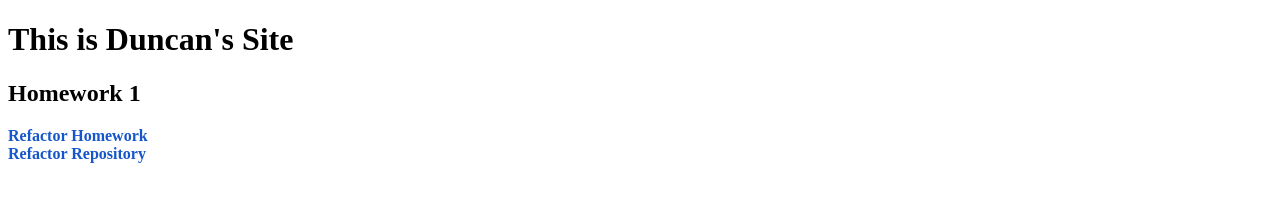
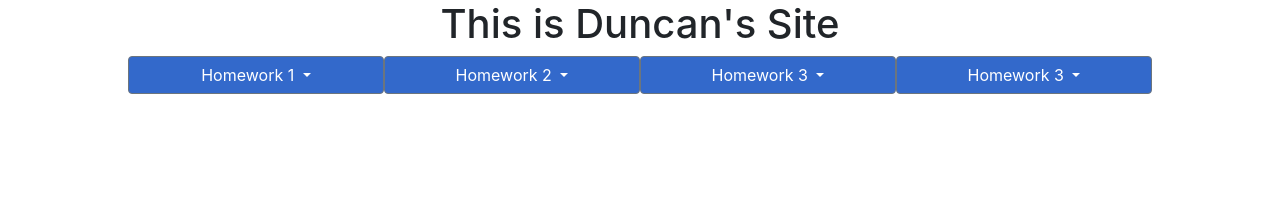
Before and after one commit to DTrombla/DTrombla.github.io, a plain HTML site: page index.html in a window 1280 px wide. Drawn offline with nearby package versions, Linux system fonts and the light colour scheme.

Commit message:
added bootstrap

```diff
--- a/index.html
+++ b/index.html
@@ -3,22 +3,60 @@
 <head>
     <meta charset="UTF-8">
     <meta name="viewport" content="width=device-width, initial-scale=1.0">
+    <script src="https://code.jquery.com/jquery-3.3.1.slim.min.js" integrity="sha384-q8i/X+965DzO0rT7abK41JStQIAqVgRVzpbzo5smXKp4YfRvH+8abtTE1Pi6jizo" crossorigin="anonymous"></script>
+    <script src="https://cdnjs.cloudflare.com/ajax/libs/popper.js/1.14.7/umd/popper.min.js" integrity="sha384-UO2eT0CpHqdSJQ6hJty5KVphtPhzWj9WO1clHTMGa3JDZwrnQq4sF86dIHNDz0W1" crossorigin="anonymous"></script>
+    <script src="https://stackpath.bootstrapcdn.com/bootstrap/4.3.1/js/bootstrap.min.js" integrity="sha384-JjSmVgyd0p3pXB1rRibZUAYoIIy6OrQ6VrjIEaFf/nJGzIxFDsf4x0xIM+B07jRM" crossorigin="anonymous"></script>
+    <link rel="stylesheet" href="https://stackpath.bootstrapcdn.com/bootstrap/4.3.1/css/bootstrap.min.css" integrity="sha384-ggOyR0iXCbMQv3Xipma34MD+dH/1fQ784/j6cY/iJTQUOhcWr7x9JvoRxT2MZw1T" crossorigin="anonymous">
     <link rel="stylesheet" href="style.css">
+
+
     <title>Document</title>
 </head>
 <body>
     <h1>This is Duncan's Site</h1>
-    <div>
-        <h2>Homework 1</h2>
-        <div class="links">
-            <div>
-                <a target="_blank" href="https://dtrombla.github.io/Refactor-HW/">Refactor Homework</a>
-            </div>
-            <div>
-              <a target="_blank" href="https://github.com/DTrombla/Refactor-HW">Refactor Repository</a>
-            </div>
+    <div class="dropdown">
+        <a class="btn btn-secondary dropdown-toggle" href="#" role="button" id="dropdownMenuLink" data-toggle="dropdown" aria-haspopup="true" aria-expanded="false">
+          Homework 1
+        </a>
+
+        <div class="dropdown-menu" aria-labelledby="dropdownMenuLink">
+          <a class="dropdown-item" target="_blank"href="https://github.com/DTrombla/Refactor-HW">Refactor Repository</a>
+          <a class="dropdown-item" target="_blank" href="https://dtrombla.github.io/Refactor-HW/">Refactor Homework</a>
         </div>
     </div>
+    <div class="dropdown">
+        <a class="btn btn-secondary dropdown-toggle" href="#" role="button" id="dropdownMenuLink" data-toggle="dropdown" aria-haspopup="true" aria-expanded="false">
+          Homework 2
+        </a>
+
+        <div class="dropdown-menu" aria-labelledby="dropdownMenuLink">
+          <a class="dropdown-item" target="_blank" href="#">Repository</a>
+          <a class="dropdown-item" target="_blank"href="#">Homework</a>
+        </div>
+    </div>
+    <div class="dropdown">
+        <a class="btn btn-secondary dropdown-toggle" href="#" role="button" id="dropdownMenuLink" data-toggle="dropdown" aria-haspopup="true" aria-expanded="false">
+          Homework 3
+        </a>
+
+        <div class="dropdown-menu" aria-labelledby="dropdownMenuLink">
+          <a class="dropdown-item" target="_blank" href="#">Repository</a>
+          <a class="dropdown-item" target="_blank"href="#">Homework</a>
+        </div>
+    </div>
+    <div class="dropdown">
+        <a class="btn btn-secondary dropdown-toggle" href="#" role="button" id="dropdownMenuLink" data-toggle="dropdown" aria-haspopup="true" aria-expanded="false">
+          Homework 3
+        </a>
+
+        <div class="dropdown-menu" aria-labelledby="dropdownMenuLink">
+          <a class="dropdown-item" target="_blank" href="#">Repository</a>
+          <a class="dropdown-item" target="_blank"href="#">Homework</a>
+        </div>
+    </div>
+
+
+
     <!--Format for new homework links
         <div>
         <h2>Homework #</h2>
--- a/style.css
+++ b/style.css
@@ -1,6 +1,15 @@
-a{
-    all: unset;
-    color:#1656CB;
-    font-weight: bolder;
-    cursor: pointer;
+body{
+    width:1024px;
+    margin:auto;
+    text-align: center;
 }
+.dropdown-toggle{
+    background-color:#3369CB;
+    float: left;
+    /* margin-right:15px; */
+    /* margin-left:15px; */
+    width:25%;
+}
+.dropdown-toggle:hover{
+    background-color:#33A0CB;
+}
```
